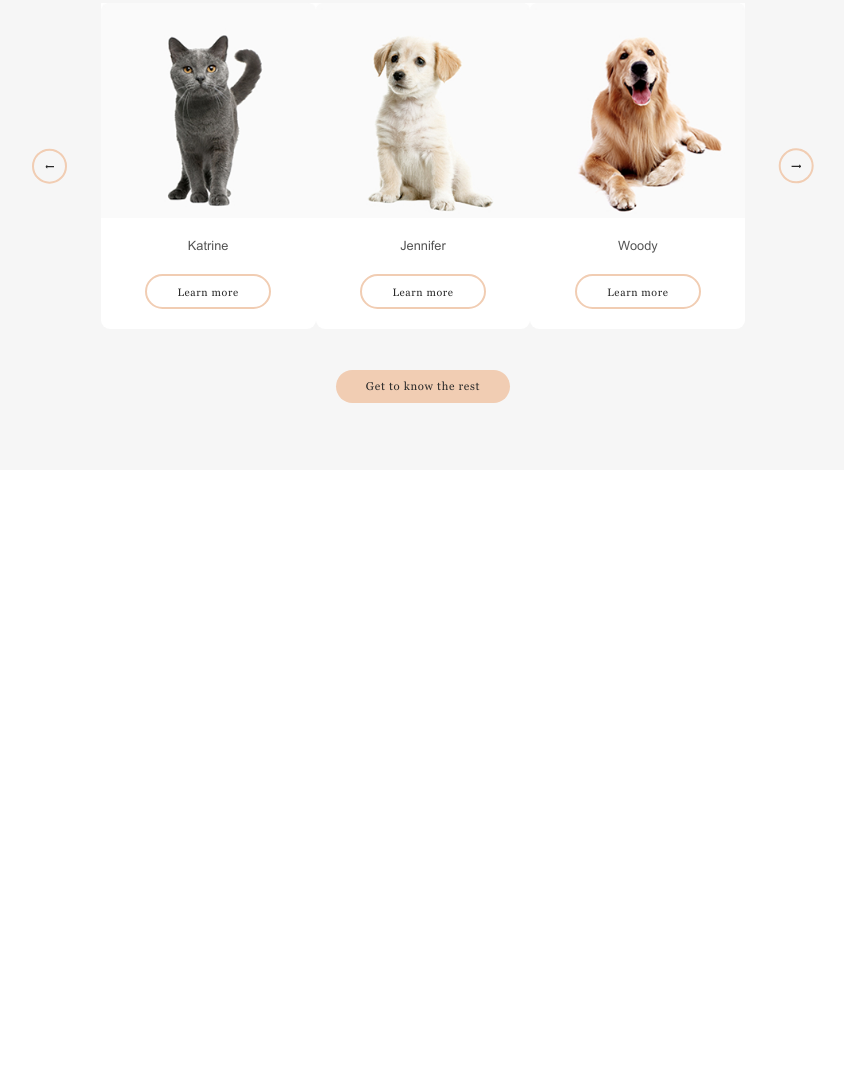
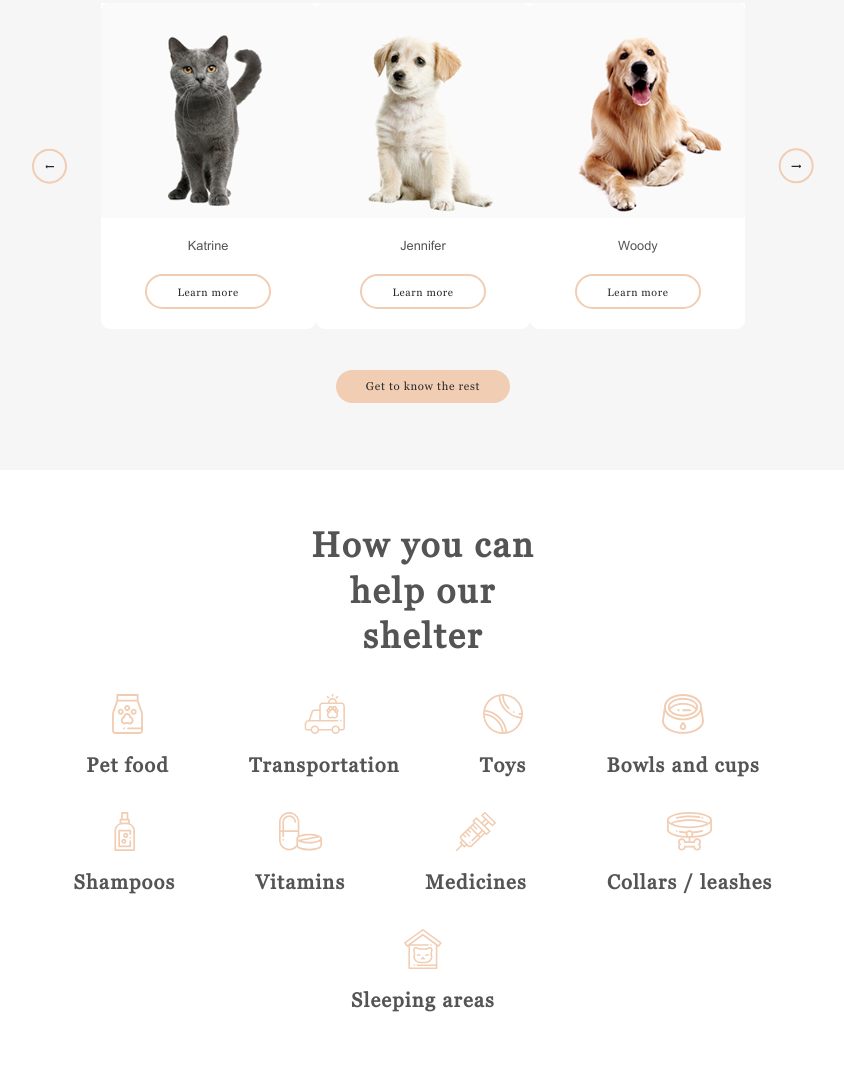
Before and after one commit to DenisPank/rsschool-cv-2022Q1-, a plain HTML site: page page/main/index.html in a window 1280 px wide. Shown: the part 1407-2485 px from the top of the page, without its empty margins (217-1061 px from the left). Before the commit the page ends 1877 px from the top, so only its background shows below. Drawn offline with Linux system fonts and the light colour scheme.

Commit message:
feat: add section help

```diff
--- a/page/main/index.html
+++ b/page/main/index.html
@@ -146,6 +146,103 @@
             <button class="about__button btn">Get to know the rest</button>
           </div>
         </section>
+        <section class="help">
+          <div class="container">
+            <h3 class="help__title">How you can help our shelter</h3>
+            <div class="help__list">
+              <div class="help__item">
+                <div class="help__item-img">
+                  <img
+                    src="../../assest/icon/Vector.svg"
+                    alt="Icon"
+                    class="help__img"
+                  />
+                </div>
+                <h4 class="help__text">Pet food</h4>
+              </div>
+              <div class="help__item">
+                <div class="help__item-img">
+                  <img
+                    src="../../assest/icon/transportation.svg"
+                    alt="Icon"
+                    class="help__img"
+                  />
+                </div>
+                <h4 class="help__text">Transportation</h4>
+              </div>
+              <div class="help__item">
+                <div class="help__item-img">
+                  <img
+                    src="../../assest/icon/toys.svg"
+                    alt="Icon"
+                    class="help__img"
+                  />
+                </div>
+                <h4 class="help__text">Toys</h4>
+              </div>
+              <div class="help__item">
+                <div class="help__item-img">
+                  <img
+                    src="../../assest/icon/bowls-and-cups.svg"
+                    alt="Icon"
+                    class="help__img"
+                  />
+                </div>
+                <h4 class="help__text">Bowls and cups</h4>
+              </div>
+              <div class="help__item">
+                <div class="help__item-img">
+                  <img
+                    src="../../assest/icon/shampoos.svg"
+                    alt="Icon"
+                    class="help__img"
+                  />
+                </div>
+                <h4 class="help__text">Shampoos</h4>
+              </div>
+              <div class="help__item">
+                <div class="help__item-img">
+                  <img
+                    src="../../assest/icon/vitamins.svg"
+                    alt="Icon"
+                    class="help__img"
+                  />
+                </div>
+                <h4 class="help__text">Vitamins</h4>
+              </div>
+              <div class="help__item">
+                <div class="help__item-img">
+                  <img
+                    src="../../assest/icon/medicines.svg"
+                    alt="Icon"
+                    class="help__img"
+                  />
+                </div>
+                <h4 class="help__text">Medicines</h4>
+              </div>
+              <div class="help__item">
+                <div class="help__item-img">
+                  <img
+                    src="../../assest/icon/collars-or-leashes.svg"
+                    alt="Icon"
+                    class="help__img"
+                  />
+                </div>
+                <h4 class="help__text">Collars / leashes</h4>
+              </div>
+              <div class="help__item">
+                <div class="help__item-img">
+                  <img
+                    src="../../assest/icon/sleeping-area.svg"
+                    alt="Icon"
+                    class="help__img"
+                  />
+                </div>
+                <h4 class="help__text">Sleeping areas</h4>
+              </div>
+            </div>
+          </div>
+        </section>
       </main>
       <footer class="footer"></footer>
     </div>
--- a/page/main/style.css
+++ b/page/main/style.css
@@ -268,3 +268,32 @@ h5 {
   background: transparent;
 }
 /* pets */
+/* help */
+.help {
+  padding: 4.2vw 0 5.21vw;
+}
+.help__title {
+  color: rgba(84, 84, 84, 1);
+  max-width: 19.7vw;
+  margin: 0 auto;
+  text-align: center;
+}
+.help__list {
+  display: flex;
+  flex-wrap: wrap;
+  justify-content: center;
+}
+.help__item {
+  margin: 0 3.13vw;
+  margin-top: 2.7vw;
+}
+.help__text {
+  margin-top: 1.566vw;
+  color: rgba(84, 84, 84, 1);
+}
+.help__item-img {
+  height: 3.1vw;
+  display: flex;
+  justify-content: center;
+}
+/* help */
```
Also changed, not shown: assest/icon/Vector.svg (added), assest/icon/bowls-and-cups.svg (added), assest/icon/collars-or-leashes.svg (added), assest/icon/medicines.svg (added), assest/icon/shampoos.svg (added), assest/icon/sleeping-area.svg (added), assest/icon/toys.svg (added), assest/icon/transportation.svg (added), assest/icon/vitamins.svg (added).
